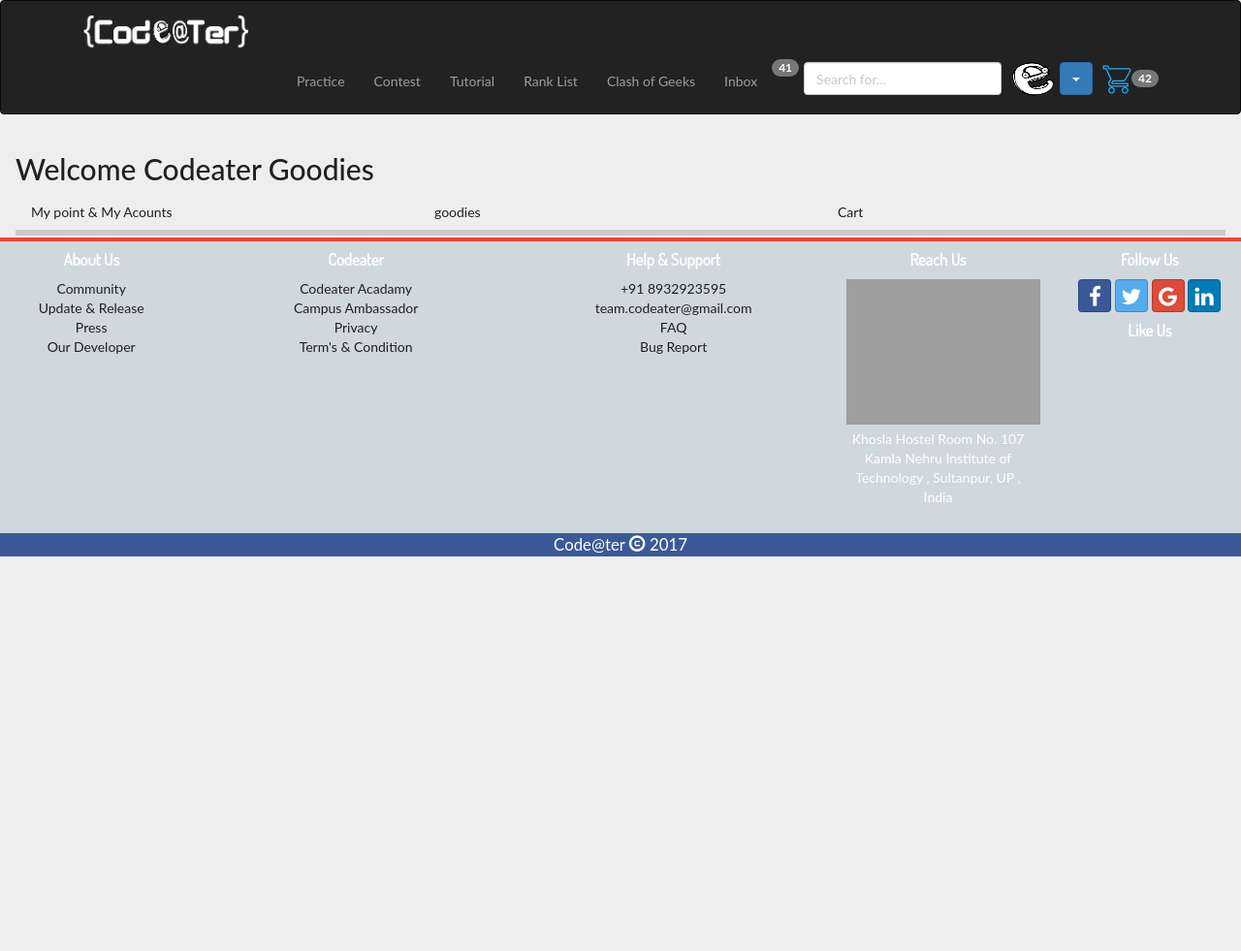
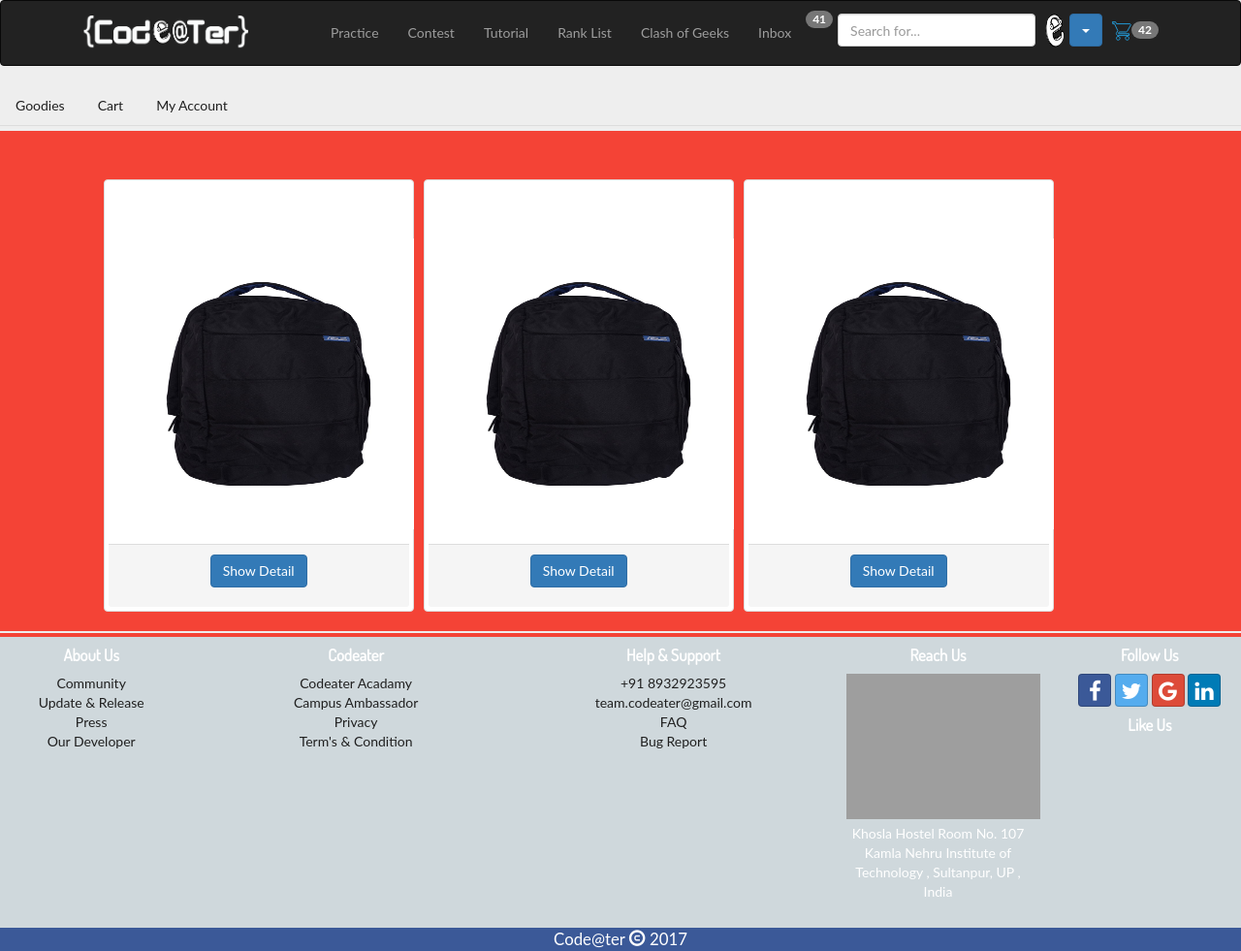
Before and after one commit to learneradarsh/codeater, a PHP site: page /goodies.php in a window 1280 px wide. Shown: the whole page at 97% size. Before the commit the page ends 574 px from the top, so only its background shows below. Run offline with PHP 8.4, Linux system fonts and the light colour scheme; some libraries are stand-ins or nearby versions; grey boxes are pictures that could not be loaded.

Commit message:
@manish  Goodies

```diff
--- a/goodies.php
+++ b/goodies.php
@@ -1,116 +1,137 @@
 <!DOCTYPE html>
 <html lang="en">
 <head>
-<link rel="stylesheet" href="http://www.w3schools.com/lib/w3.css">
     <meta http-equiv="Content-Type" content="text/html; charset=iso-8859-1" />
-    <title>Code@ter || HOME</title>
+     <title>Code@ter || Contest</title>
     <?php include_once 'logo.php'; ?>
-    <meta property="og:title" content="Join Code@ter to enjoy Programming." />
-    <meta property="og:url" content="http://www.codeater.com" />
-    <meta property="og:image" content="images/logo.png"/>
-    <meta property="og:description" content="Code@ter is a Competitive Programming  Website having some new features like Questions in hindi also,and Clash Of Geeks." />
-    <meta property="og:site_name" content="Code@ter.com" />
     <link rel="stylesheet" href="css/bootstrap.min.css">
     <link rel="stylesheet" herf="css/font.css">
     <link rel="stylesheet" href="main.css">
     <link href="https://fonts.googleapis.com/css?family=Dosis" rel="stylesheet">
     <link href="https://fonts.googleapis.com/css?family=Pacifico" rel="stylesheet">
     <link rel="stylesheet" href="css/bootstrap-social/bootstrap-social.css">
-    <link rel="stylesheet" href="css/bootstrap-social/assets/css/font-awesome.css">
-
-    <style>
-    .city {display:none;}
-    </style>
 </head>
 <body>
 <?php include_once 'header_goodies.php'; ?>
-<!--W3 tab-->
-<div class="w3-container">
-  <h2>Welcome Codeater Goodies</h2>
-  <div class="w3-row">
-    <a href="javascript:void(0)" onclick="openCity(event, 'mypoint');">
-      <div class="w3-third tablink w3-bottombar w3-hover-light-grey w3-padding">My point & My Acounts</div>
-    </a>
-    <a href="javascript:void(0)" onclick="openCity(event, 'goodies');">
-      <div class="w3-third tablink w3-bottombar w3-hover-light-grey w3-padding">goodies</div>
-    </a>
-    <a href="javascript:void(0)" onclick="openCity(event, 'cart');">
-      <div class="w3-third tablink w3-bottombar w3-hover-light-grey w3-padding">Cart</div>
-    </a>
+<div class="container-fluid">
+    <div class="row">
+                <div>
+                <!-- Nav tabs -->
+                <ul class="nav nav-tabs" role="tablist">
+
+                    <li role="presentation"><a href="#Goodies" aria-controls="Goodies" role="tab" data-toggle="tab">Goodies</a></li>
+                    <li role="presentation"><a href="#Cart" aria-controls="Cart" role="tab" data-toggle="tab">Cart</a></li>
+                    <li role="presentation"><a href="#Account" aria-controls="Account" role="tab" data-toggle="tab">My Account</a></li>
+                </ul>
+
+                <!-- Tab panes -->
+                <div class="tab-content">
+                    <div role="tabpanel" class="tab-pane active" id="Goodies">
+                               <div class="row container-fluid" style="margin-top:5px">
+                                   <div class="col-md-1" ></div>
+                                   <div class="col-md-3" style="margin-top:50px">
+                                       <div class="row">
+                                           <div class="thumbnail">
+                                           <div class="panel-heading" style="text-align: center">Hello</div>
+                                              <div class="panel-body"> <img src="images/bag.jpg" alt="img.jpg" width="300" height="300"/></div>
+                                                   <div class="panel-footer" style="text-align: center"><p><a href="#" class="btn btn-primary" role="button" >Show Detail</a></p></div>
                                            </div>
-<!--***************************************************************trat My account***************************************-->
-  <div id="mypoint" class="w3-container city">
+                                       </div>
+                                   </div>
+                                   <div class="col-md-3" style="margin-top:50px;margin-left:10px">
+                                       <div class="row">
+                                           <div class="thumbnail">
+                                               <div class="panel-heading" style="text-align: center">Hello</div>
+                                               <div class="panel-body"> <img src="images/bag.jpg" alt="img.jpg" width="300" height="300"/></div>
+                                               <div class="panel-footer"  style="text-align: center"><p><a href="#" class="btn btn-primary" role="button">Show Detail</a></p></div>
+                                           </div>
+                                       </div>
+                                   </div>
+                                   <div class="col-md-3" style="margin-top:50px;margin-left: 10px;">
+                                       <div class="row">
+                                           <div class="thumbnail">
+                                               <div class="panel-heading" style="text-align: center">Hello</div>
+                                               <div class="panel-body"> <img src="images/bag.jpg" alt="img.jpg" width="300" height="300"/></div>
+                                               <div class="panel-footer"  style="text-align: center"><p><a href="#" class="btn btn-primary" role="button">Show Detail</a></p></div>
+                                           </div>
+                                       </div>
+                                   </div>
+                               </div>
+                    </div>
+
+                    <div role="tabpanel" class="tab-pane" id="Cart">Cart</div>
+
+                    <div role="tabpanel" class="tab-pane" id="Account">
+                    <div class="row container-fluid" style="margin-top:5px">
+                                   <div class="col-md-1" ></div>
+                                   <div class="col-md-9" style="margin-top:50px">
+                                       <div class="row">
+                                           <H2>My Account</H2>
+                                           <div class="col-md-9" style="margin-top:30px;margin-left:20px;">
+                                           <div class="container-fluid" style="margin-top:50px;">
+                                                 <div class="col-md-5"><ul class="nav nav-pills nav-stacked" id="myTabs">
+                                                   <li class="active"><a href="#cdp" data-toggle="pill">My CodePoint</a></li>
+                                                   <li><a href="#RcOrder" data-toggle="pill">Recent Order</a></li>
+                                                   <li><a href="#Address" data-toggle="pill">Address</a></li>
+                                                </ul>
+                                           </div>
+            <div class="col-md-5">
+                <div class="tab-content">
+                    <div role="tabpanel" class="tab-pane active" id="cdp">
+                        <div class="row container-fluid" style="margin-top:5px">
 
                         </div>
-<!--End My account-->
+                    </div>
 
-<!--***********************************************************************Strat Goodies*************************************************-->
-<div id="goodies" class="w3-container city">
-<div class="w3-container">
- <div class="row" style="margin-top:50px;">
-    <div class="col-md-3">
-      <div class="w3-card-8 w3-dark-grey w3-margin-bottom">
-         <div class="w3-container w3-center">
-          <h3>Price</h3>
-          <img src="images/goodies1.svg" alt="Avatar" style="width:80% ">
-           <h3></h3>
-            <button class="w3-btn w3-green w3-margin-bottom">Add to cart</button>
-            <button class="w3-btn w3-red w3-margin-bottom">Buy Now</button>
-          </div>
-      </div></div>
+
+                    <div role="tabpanel" class="tab-pane" id="RcOrder">
+                        <div class="row container-fluid" style="margin-top:5px">
+
                         </div>
                     </div>
-</div><!--End Goodies-->
 
- <!--*******************************************************************Strat cart*************************************************-->
 
-<!--Strat Cart-->
-  <div id="cart" class="w3-container city">
-<div class="panel container-fluid">
-<h1>ksuauauuscyuscyudhisucusdi</h1>
+                    <div role="tabpanel" class="tab-pane " id="Address">
+                        <div class="row container-fluid" style="margin-top:5px">
 
+<form>
+  <div class="form-group">
+    <label for="email">Name</label>
+    <input type="text" class="form-control" id="email">
+  </div>
+  <div class="form-group">
+    <label for="pwd">Phone Number</label>
+    <input type="text" class="form-control" id="pwd">
+  </div>
+  <div class="form-group">
+    <label for="pwd">Address</label>
+    <input type="textarea" class="form-control" id="pwd">
+  </div>
+  <button type="submit" class="btn btn-default">Submit</button>
+</form>
 
 
 
 
                         </div>
                     </div>
-
-<!--End Cart-->
-
+                </div>
                 </div>
 
-<!--End w3 tab-->
 
-
-
-
-
+                                               </div></div>
+                                       </div>
+                               </div>
+                        </div>
+                    </div>
+               </div>
+            </div>
+    </div>
+</div>
+<script type="text/javascript" src="js/jquery.min.js"></script>
+<script type="text/javascript" src="js/bootstrap.min.js"></script>
 <div align="center">
-<?php include_once 'footer.php';  ?>
+    <?php include_once 'footer.php'; ?>
 </div>
-<!--End Footer-->
-<!--Script for goodies Header-->
-<script>
-function openCity(evt, cityName) {
-  var i, x, tablinks;
-  x = document.getElementsByClassName("city");
-  for (i = 0; i < x.length; i++) {
-     x[i].style.display = "none";
-  }
-  tablinks = document.getElementsByClassName("tablink");
-  for (i = 0; i < x.length; i++) {
-     tablinks[i].className = tablinks[i].className.replace(" w3-border-red", "");
-  }
-  document.getElementById(cityName).style.display = "block";
-  evt.currentTarget.firstElementChild.className += " w3-border-red";
-}
-</script>
-<!--End Script for goodies Header-->
-
-
-
-
-
 </body>
 </html>
--- a/header_goodies.php
+++ b/header_goodies.php
@@ -10,19 +10,19 @@
           </button>
           <a class="navbar-brand" href="index.php"><b><img src="images/codeaterwhite.png" style="width:200px; heigth:60px;"></img></b></a>
         </div>
-        <div id="navbar" class="navbar-collapse collapse">
-  <form class="navbar-form navbar-right">
+  <div id="navbar" class="navbar-collapse collapse">
+    <form class="navbar-form navbar-right">
      <ul class="nav navbar-nav">
        <li><a href="practice.php">Practice</a></li>
       <li><a href="contest.php">Contest</a></li>
       <li><a href="tutorials.php">Tutorial</a></li>
       <li><a href="Rank_List.php">Rank List</a></li>
       <li><a href="COG.php">Clash of Geeks</a></li>
-      <li><a href="COG.php">Inbox</a></li>
+         <li><a href="COG.php">Inbox</a></li>
       <li><span class="badge"  style="margin-right:5px;" >41</span></li>
       <li>  <input type="text" class="form-control" placeholder="Search for..." style="margin-top:5px; margin-right:10px;"></li>
     <li>
-        <p><img src="images/e_logo.png" class="profile-image img-circle" width="45px" height="35px"style="margin-top:5px"/></p>
+        <p><img src="images/e_logo.png" class="profile-image img-circle" width="20px" height="35px"style="margin-top:5px"/></p>
 
       </li>
      <li style="margin-left:5px">  <div class="dropdown">
@@ -35,8 +35,8 @@
          <li><a href="#">Log Out</a></li>
        </ul>
      </div></li>
-<img src="images/cart.svg" height="40px" width="30px" style="margin-left:10px;margin-top:3px;"/><span class="badge"  style="c margin-right:5px" >42</span>
+<img src="images/cart.svg" height="40px" width="20px" style="margin-left:10px;margin-top:3px;"/><span class="badge"  style="c margin-right:5px" >42</span>
 
 </ul>
-</form>
+</form></div>
 </nav>
```
Also changed, not shown: practice.php (+5 -4 lines), images/bag.jpg (added). Lines whose indentation alone changed are shown as unchanged.
